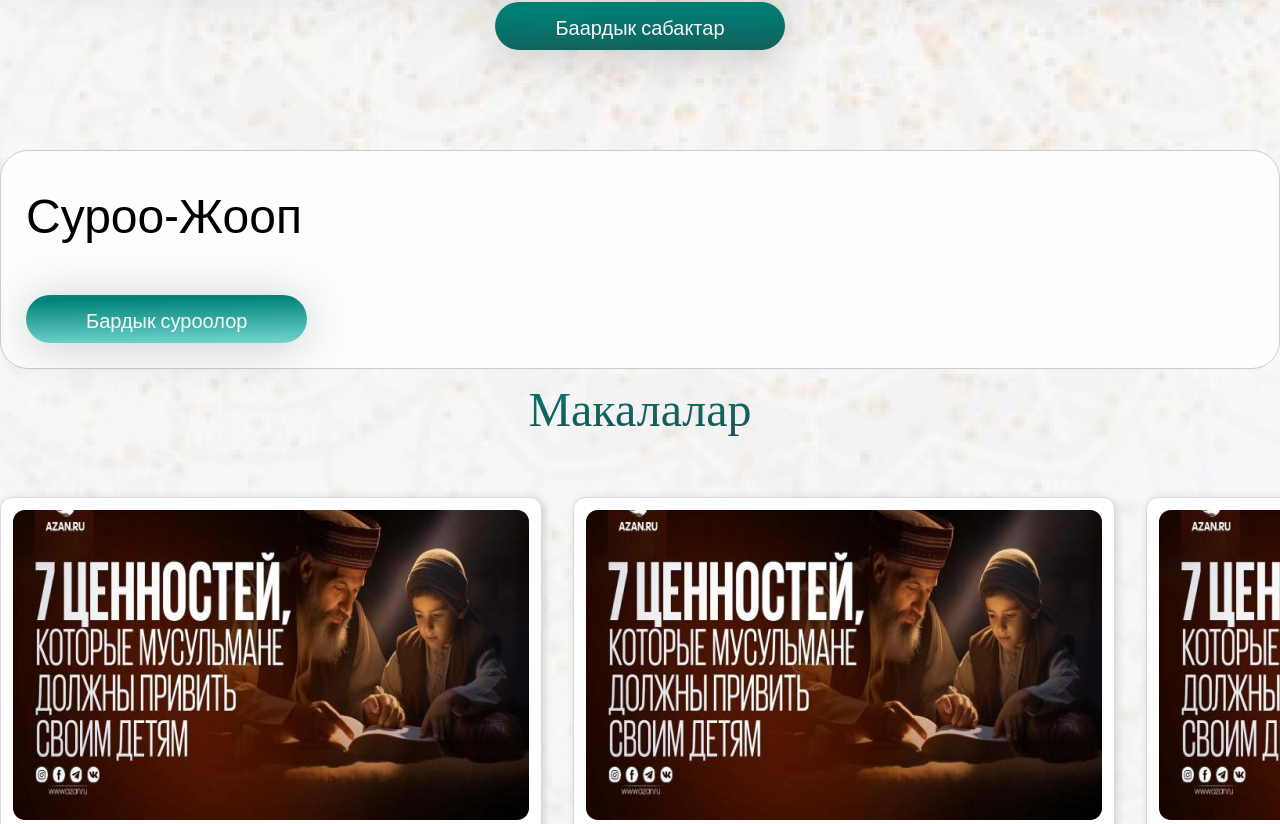
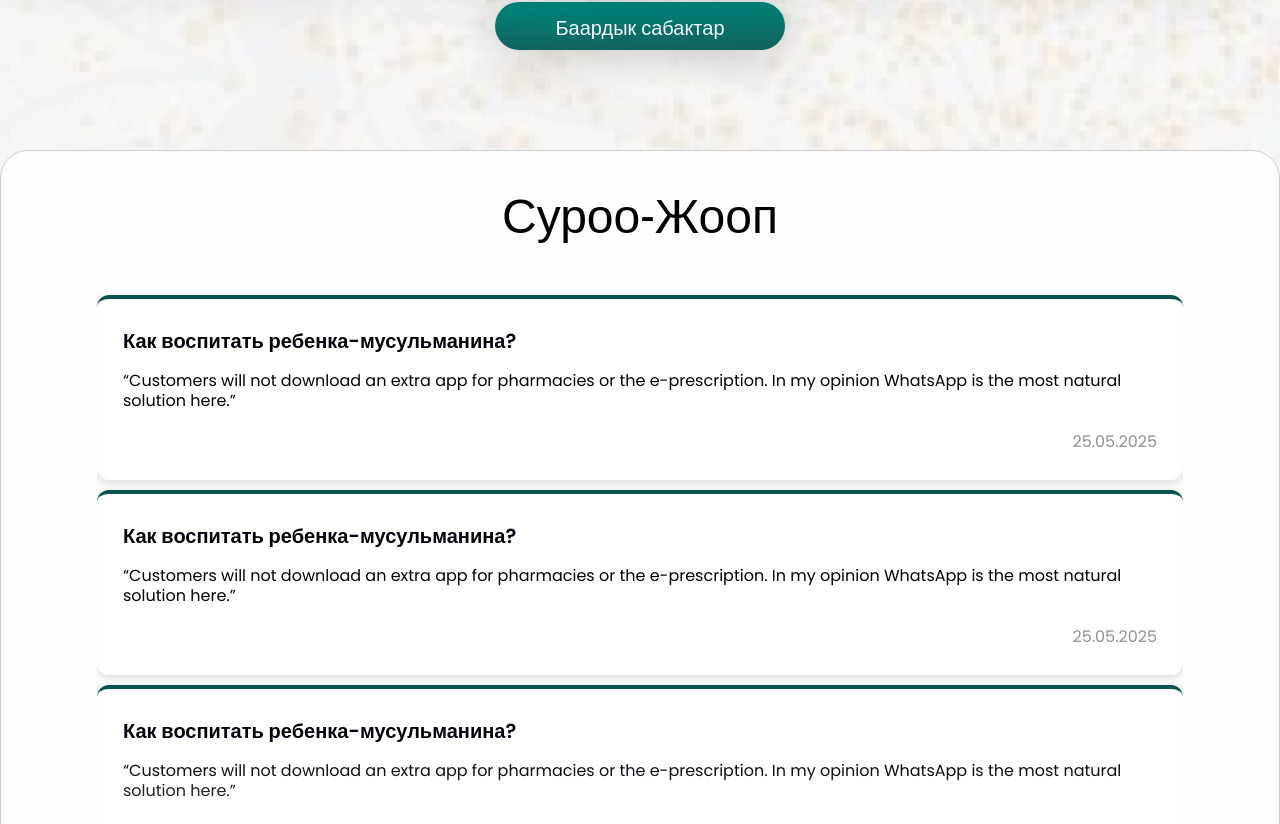
Before and after one commit to Janybek2007/al-hanafiya, a Next.js app: page / in a window 1280 px wide. Shown: the part 2656-3480 px from the top of the page. Built offline with nearby package versions, Linux system fonts and the light colour scheme; no server answers.

Commit message:
finished q&a

```diff
--- a/src/appPages/site/pages/home/sections/q&a/q&a.module.scss
+++ b/src/appPages/site/pages/home/sections/q&a/q&a.module.scss
@@ -5,13 +5,73 @@
 		border-radius: 28px;
 
 		background: rgb(252, 253, 253);
-		padding: 25px;
+		padding: 25px 96px 55px 96px;
 		.title {
 			font-family: var(--second-family);
 			font-size: 48px;
 			font-weight: 400;
 			line-height: 71px;
-			margin-bottom: 48px;
+			margin: 0 auto;
+			width: max-content;
+		}
+		.more {
+			margin: 0 auto;
+			width: max-content;
+		}
+		.content {
+			margin-top: 48px;
+			margin-bottom: 37px;
+			display: flex;
+			flex-direction: column;
+			gap: 10px;
+			position: relative;
+			overflow: hidden;
+			&::before {
+				content: '';
+				position: absolute;
+				bottom: 0;
+				left: 0;
+				width: 100%;
+				height: 40%;
+				background: linear-gradient(
+					to top,
+					rgba(255, 255, 255, 1) 0%,
+					rgba(255, 255, 255, 0) 100%
+				);
+				z-index: 1;
+			}
+
+			.qa_item {
+				border-radius: 12px;
+
+				box-shadow: 0px 2px 6px 2px rgba(0, 0, 0, 0.1);
+				background: rgb(255, 255, 255);
+				padding: 32px 26px;
+				border-top: 4px solid var(--accent);
+				h2,
+				p {
+					color: rgb(2, 2, 16);
+					line-height: 20px;
+				}
+				h2 {
+					font-size: 20px;
+					font-weight: 600;
+					margin-bottom: 20px;
+				}
+				p {
+					font-size: 16px;
+					font-weight: 400;
+				}
+				.date {
+					color: rgb(144, 144, 155);
+					font-size: 16px;
+					font-weight: 400;
+					line-height: 12px;
+					width: max-content;
+					margin-left: auto;
+					margin-top: 25px;
+				}
+			}
 		}
 	}
 }
--- a/src/appPages/site/pages/home/sections/q&a/q&a.tsx
+++ b/src/appPages/site/pages/home/sections/q&a/q&a.tsx
@@ -7,8 +7,22 @@ export const QuestionAndAnwser = () => {
 		<section className={styles['qa']}>
 			<div className={clsx('container', styles.container)}>
 				<h2 className={styles.title}>Суроо-Жооп</h2>
-				<div className={styles['content']}></div>
-				<Button variant='solid'>Бардык суроолор</Button>
+				<div className={styles['content']}>
+					{Array.from({ length: 4 }).map((_, index) => (
+						<div key={`qa-${index}`} className={styles.qa_item}>
+							<h2>Как воспитать ребенка-мусульманина?</h2>
+							<p>
+								“Customers will not download an extra app for pharmacies or the
+								e-prescription. In my opinion WhatsApp is the most natural
+								solution here.”
+							</p>
+							<div className={styles.date}>25.05.2025</div>
+						</div>
+					))}
+				</div>
+				<Button className={styles.more} linearGradient='v2' variant='solid'>
+					Бардык суроолор
+				</Button>
 			</div>
 		</section>
 	);
```
